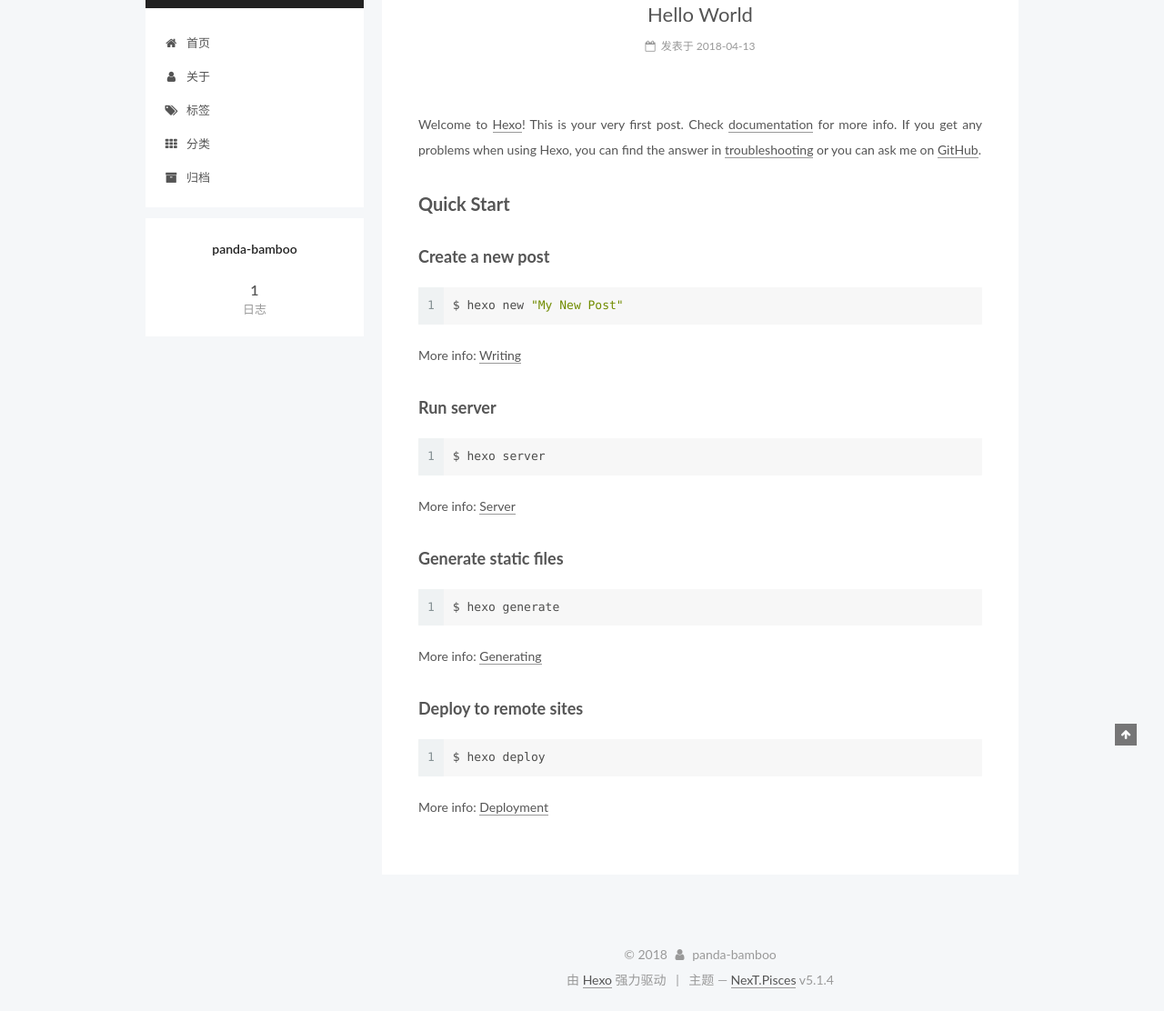
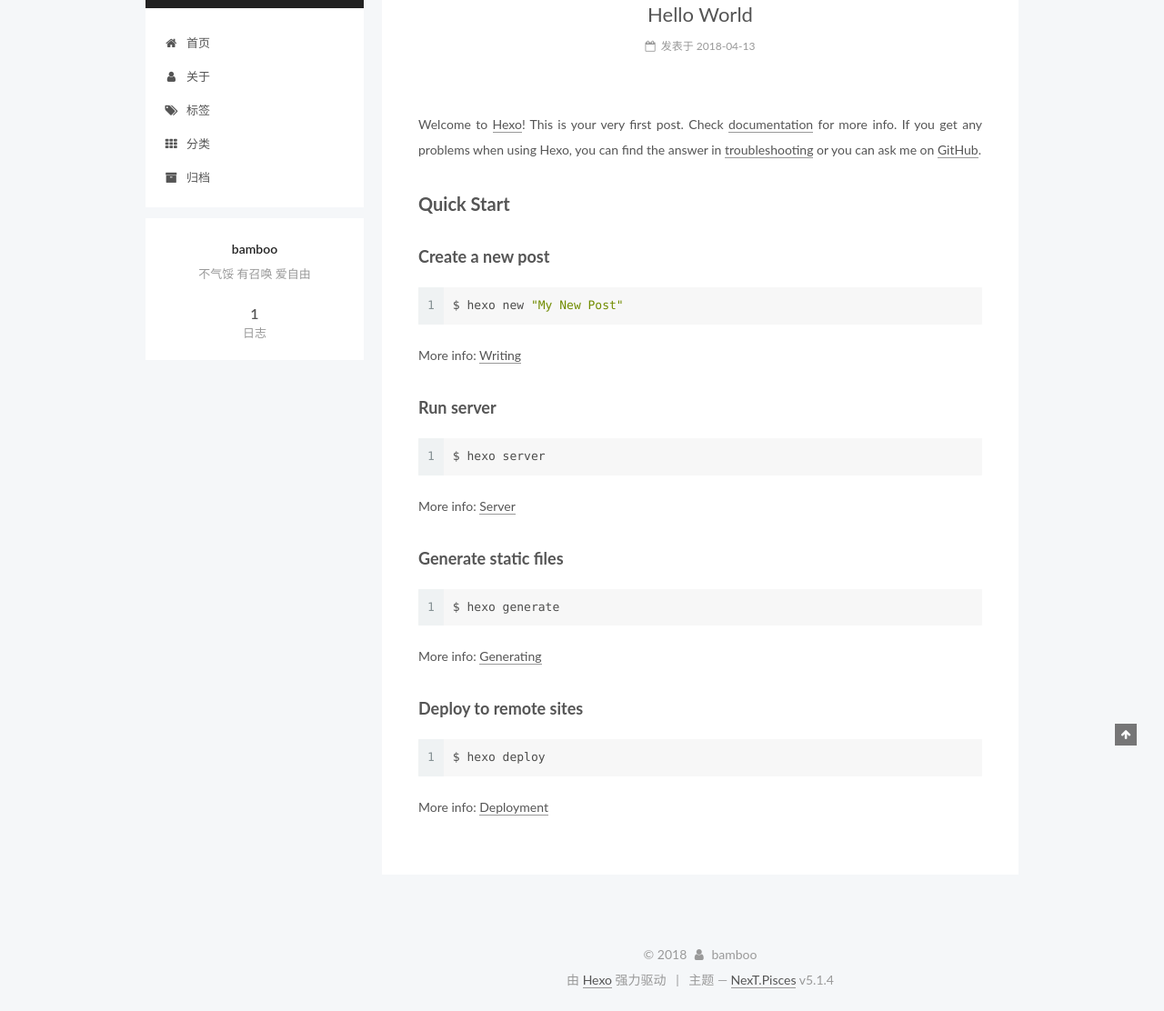
Before and after one commit to panda-bamboo/panda-bamboo.github.io, a plain HTML site: page index.html in a window 1280 px wide. Shown: the part 80-1192 px from the top of the page at 91% size. Drawn offline with Linux system fonts and the light colour scheme.

Commit message:
Site updated: 2018-04-13 23:33:52

```diff
--- a/css/main.css
+++ b/css/main.css
@@ -1823,7 +1823,7 @@ pre .javascript .function {
   width: 4px;
   height: 4px;
   border-radius: 50%;
-  background: #5d2ac9;
+  background: #1b2ed2;
 }
 .links-of-blogroll {
   font-size: 13px;
--- a/index.html
+++ b/index.html
@@ -79,13 +79,16 @@
 
 
 
+<meta name="description" content="不气馁 有召唤 爱自由">
 <meta property="og:type" content="website">
 <meta property="og:title" content="bambooのblog">
 <meta property="og:url" content="http://yoursite.com/index.html">
 <meta property="og:site_name" content="bambooのblog">
+<meta property="og:description" content="不气馁 有召唤 爱自由">
 <meta property="og:locale" content="zh-Hans">
 <meta name="twitter:card" content="summary">
 <meta name="twitter:title" content="bambooのblog">
+<meta name="twitter:description" content="不气馁 有召唤 爱自由">
 
 
 
@@ -262,7 +265,7 @@
     <link itemprop="mainEntityOfPage" href="http://yoursite.com/2018/04/13/hello-world/">
 
     <span hidden itemprop="author" itemscope itemtype="http://schema.org/Person">
-      <meta itemprop="name" content="panda-bamboo">
+      <meta itemprop="name" content="bamboo">
       <meta itemprop="description" content="">
       <meta itemprop="image" content="/images/avatar.gif">
     </span>
@@ -409,8 +412,8 @@
         <div class="site-overview">
           <div class="site-author motion-element" itemprop="author" itemscope itemtype="http://schema.org/Person">
 
-              <p class="site-author-name" itemprop="name">panda-bamboo</p>
-              <p class="site-description motion-element" itemprop="description"></p>
+              <p class="site-author-name" itemprop="name">bamboo</p>
+              <p class="site-description motion-element" itemprop="description">不气馁 有召唤 爱自由</p>
           </div>
 
           <nav class="site-state motion-element">
@@ -465,7 +468,7 @@
   <span class="with-love">
     <i class="fa fa-user"></i>
   </span>
-  <span class="author" itemprop="copyrightHolder">panda-bamboo</span>
+  <span class="author" itemprop="copyrightHolder">bamboo</span>
 
 
 </div>
```
Also changed, not shown: 2018/04/13/hello-world/index.html (+4 -4 lines), archives/2018/04/index.html (+6 -3 lines), archives/2018/index.html (+6 -3 lines), archives/index.html (+6 -3 lines).
